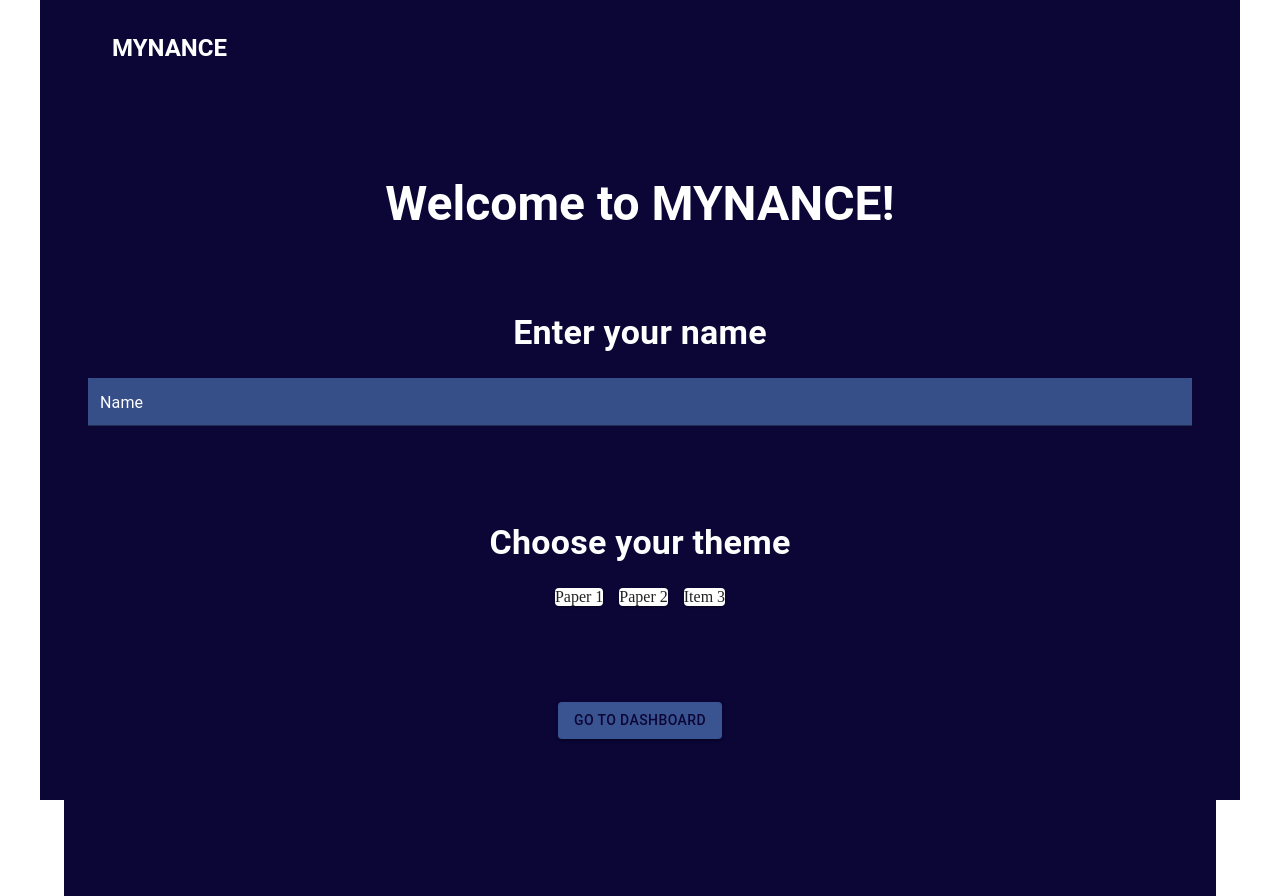
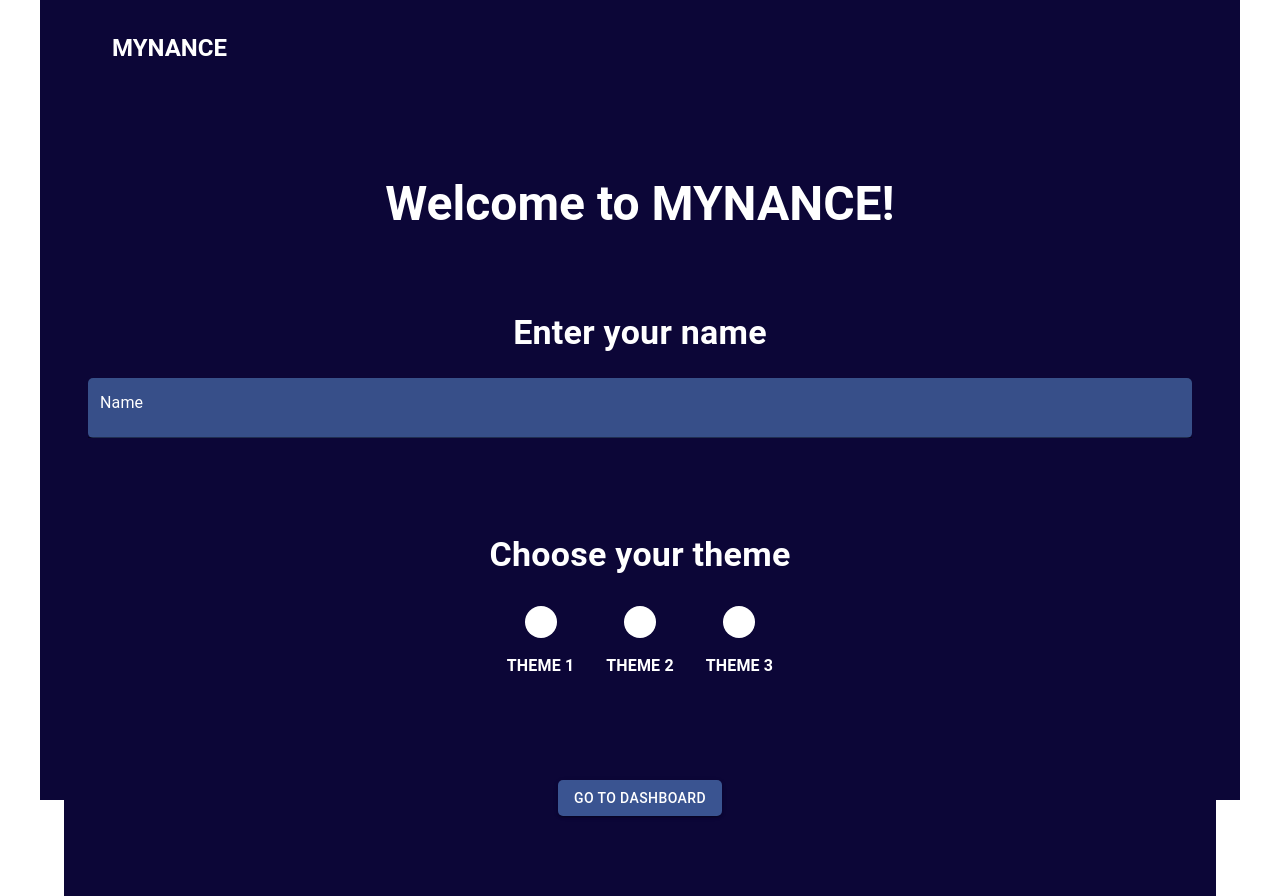
Before and after one commit to jonathancklee1/mynance, a React (Vite) app: page / in a window 1280 px wide. Built offline with nearby package versions, Linux system fonts and the light colour scheme.

Commit message:
Added some theming

```diff
--- a/src/components/Textbox.tsx
+++ b/src/components/Textbox.tsx
@@ -1,19 +1,18 @@
 import TextField from "@mui/material/TextField";
 
-function Textbox() {
+function Textbox(props: any) {
     return (
         <TextField
+            {...props}
+            id="filled-basic"
             variant="filled"
             label="Name"
             color="secondary"
             fullWidth
             size="small"
             sx={{
-                input: { color: "primary.contrastText" },
+                input: { color: "text.primary", fontSize: 24 },
                 backgroundColor: "secondary.main",
-                "& .MuiFormLabel-root": {
-                    color: "primary.contrastText",
-                },
             }}
         />
     );
--- a/src/main.tsx
+++ b/src/main.tsx
@@ -13,7 +13,41 @@ const theme = createTheme({
         },
         secondary: {
             main: "#3A5491",
-            contrastText: "#0C0637",
+            contrastText: "#fff",
+        },
+        text: {
+            primary: "#fff",
+            secondary: "#000",
+        },
+    },
+    components: {
+        MuiTextField: {
+            styleOverrides: {
+                root: {
+                    color: "#fff",
+                    backgroundColor: "#0C0637",
+                    borderRadius: 5,
+                    "& .css-17est1k-MuiFormLabel-root-MuiInputLabel-root": {
+                        color: "#FFF",
+                    },
+                    "& .css-17est1k-MuiFormLabel-root-MuiInputLabel-root.Mui-focused":
+                        {
+                            color: "#FFF",
+                        },
+                    "& .css-tsjiwq-MuiFormLabel-root-MuiInputLabel-root": {
+                        color: "#FFF",
+                    },
+                },
+            },
+        },
+        MuiButton: {
+            styleOverrides: {
+                root: {
+                    color: "#fff",
+                    backgroundColor: "#3A5491",
+                    borderRadius: 5,
+                },
+            },
         },
     },
 });
--- a/src/pages/Landing.tsx
+++ b/src/pages/Landing.tsx
@@ -1,9 +1,21 @@
-import { Box, Button, Container, Paper, Stack } from "@mui/material";
+import { Box, Button, Container, Paper, Stack, styled } from "@mui/material";
 import NavBar from "../components/NavBar";
 import Typography from "@mui/material/Typography";
 import Textbox from "../components/Textbox";
+import { useState } from "react";
 
 function Landing() {
+    const [name, setName] = useState("");
+    const [themeSelected, setThemeSelected] = useState("");
+    console.log(themeSelected);
+    const ThemeButton = styled(Button)(() => {
+        return {
+            display: "flex",
+            flexDirection: "column",
+            alignItems: "center",
+            background: "transparent",
+        };
+    });
     return (
         <Container
             sx={{
@@ -43,7 +55,13 @@ function Landing() {
                     >
                         Enter your name
                     </Typography>
-                    <Textbox />
+                    <Textbox
+                        onChange={(e) => {
+                            setName(e.target.value);
+                            console.log(e.target.value);
+                        }}
+                        value={name}
+                    />
                 </Box>
                 <Box width={"100%"} marginBottom={12}>
                     <Typography
@@ -63,9 +81,42 @@ function Landing() {
                             alignItems: "center",
                         }}
                     >
-                        <Paper>Paper 1</Paper>
-                        <Paper>Paper 2</Paper>
-                        <Paper>Item 3</Paper>
+                        <ThemeButton onClick={() => setThemeSelected("theme1")}>
+                            <Box
+                                width={32}
+                                height={32}
+                                bgcolor={"white"}
+                                borderRadius={"100%"}
+                                marginBottom={2}
+                            ></Box>
+                            <Typography variant="body1" fontWeight={"bold"}>
+                                Theme 1
+                            </Typography>
+                        </ThemeButton>
+                        <ThemeButton onClick={() => setThemeSelected("theme2")}>
+                            <Box
+                                width={32}
+                                height={32}
+                                bgcolor={"white"}
+                                borderRadius={"100%"}
+                                marginBottom={2}
+                            ></Box>
+                            <Typography variant="body1" fontWeight={"bold"}>
+                                Theme 2
+                            </Typography>
+                        </ThemeButton>
+                        <ThemeButton onClick={() => setThemeSelected("theme3")}>
+                            <Box
+                                width={32}
+                                height={32}
+                                bgcolor={"white"}
+                                borderRadius={"100%"}
+                                marginBottom={2}
+                            ></Box>
+                            <Typography variant="body1" fontWeight={"bold"}>
+                                Theme 3
+                            </Typography>
+                        </ThemeButton>
                     </Stack>
                 </Box>
                 <Button variant="contained" color="secondary">
```
Also changed, not shown: src/pages/Dashboard.tsx (added).
